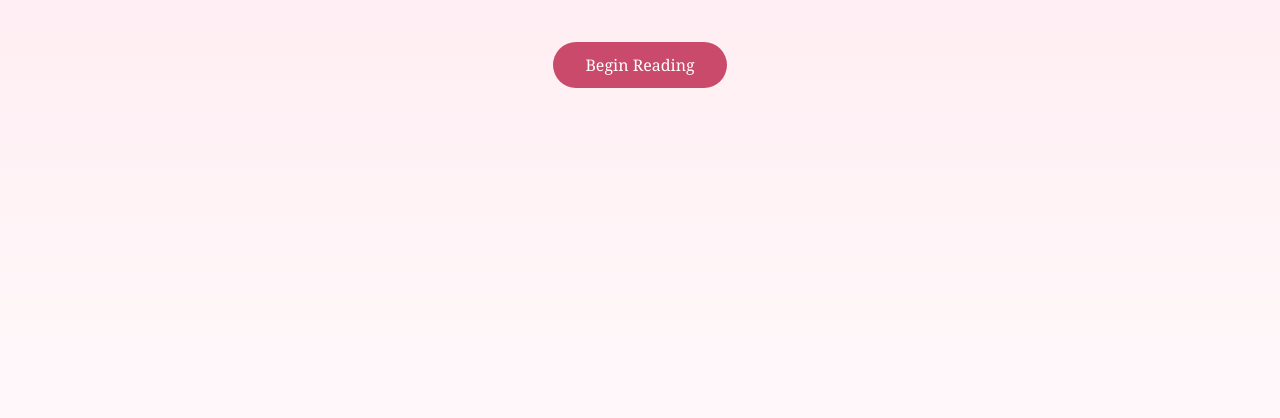
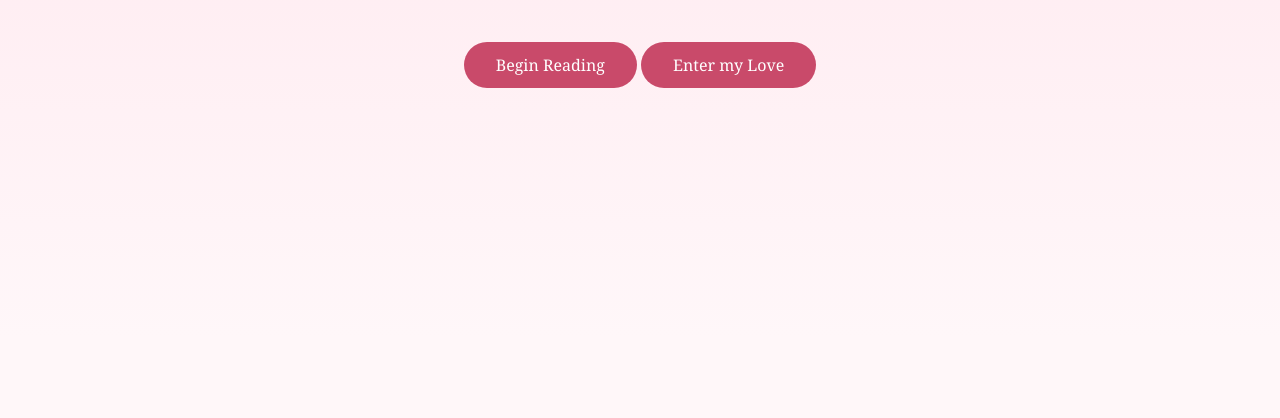
Before and after one commit to pritesh-4/valentine-s-day-web-page, a plain HTML site: page index.html in a window 1280 px wide. Shown: the part 382-800 px from the top of the page. Drawn offline with Linux system fonts and the light colour scheme.

Commit message:
Add 'Enter my Love' button to hero section
Added a new button to enter a love page.

```diff
--- a/index.html
+++ b/index.html
@@ -27,6 +27,7 @@
             and the beauty of emotional connection.
         </p>
         <a href="begin.html" class="btn">Begin Reading</a>
+        <a href="valentine.html" class="btn">Enter my Love</a>
     </div>
 </section>
 
```
